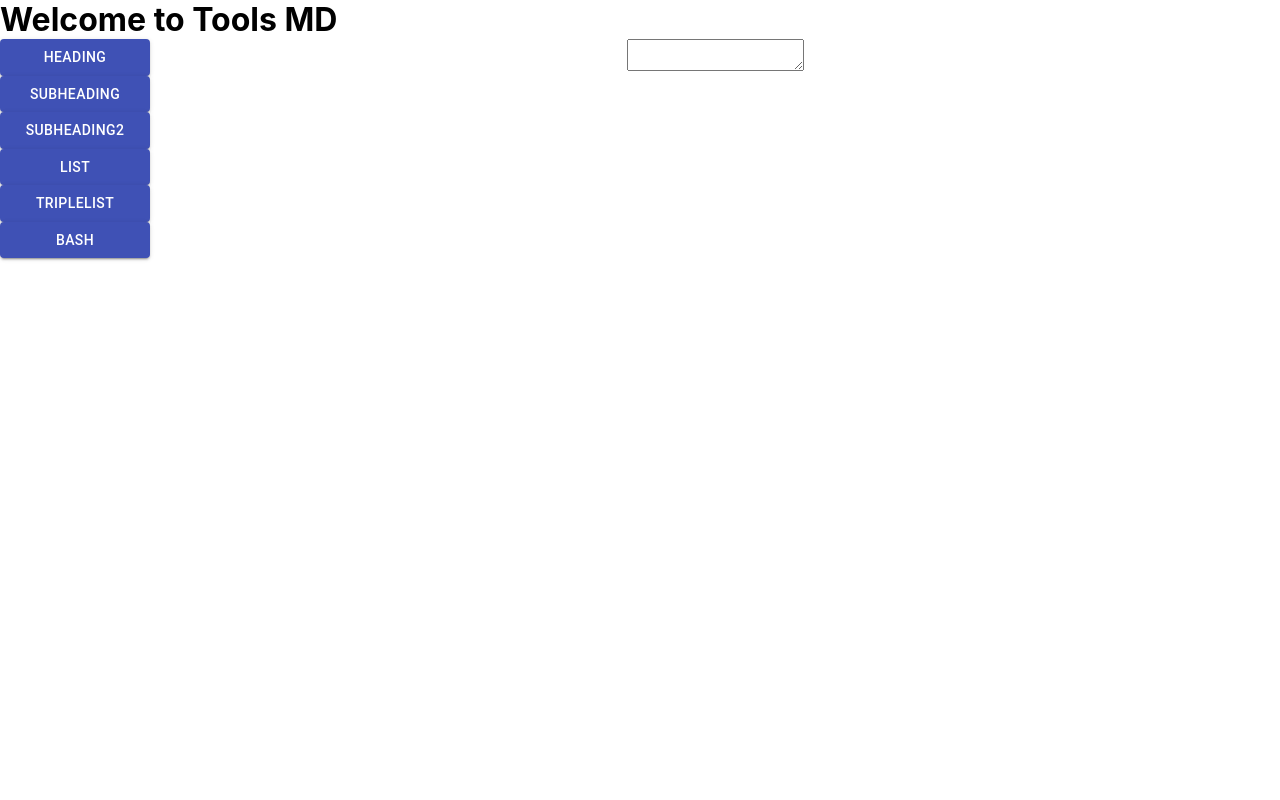
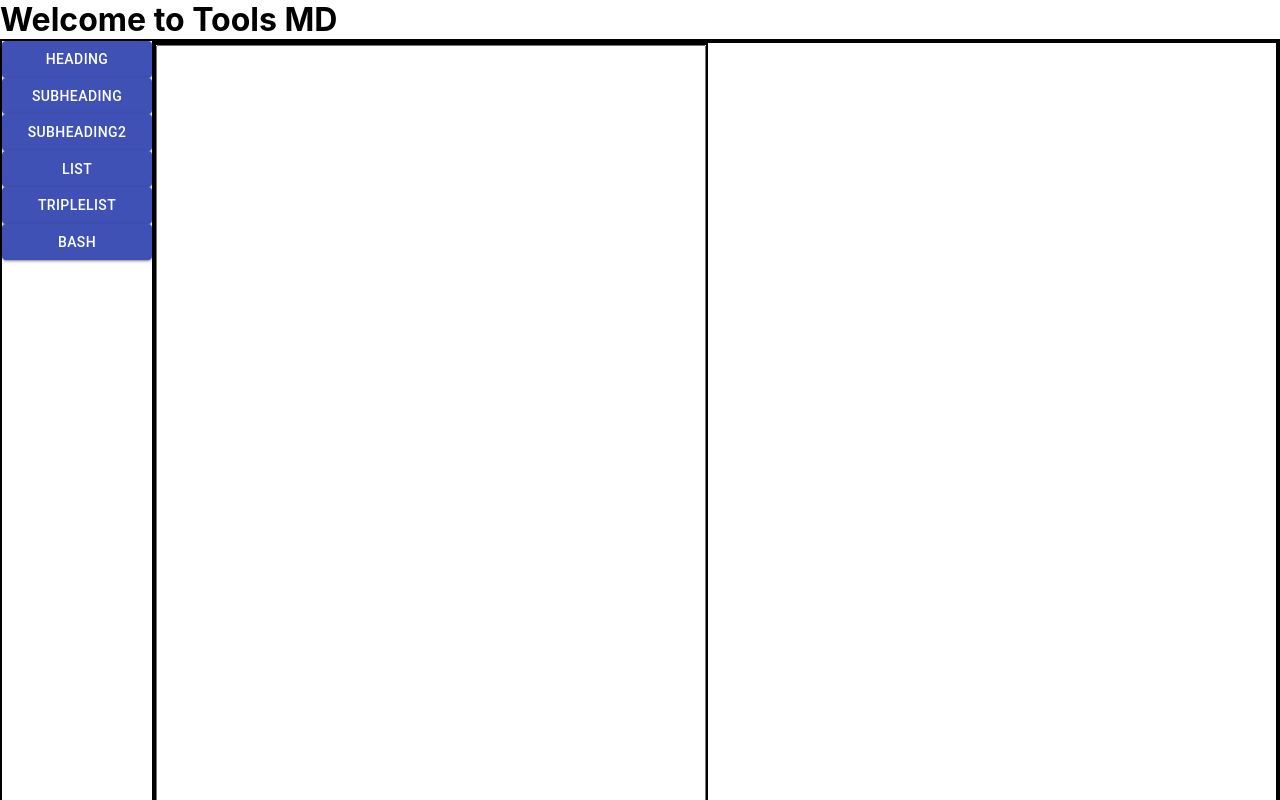
Before and after one commit to adjacentdata/Markdown_Editor, a React (Create React App) app: page / in a window 1280 px wide. Shown: the top 800 px of the page. Built offline with nearby package versions, Linux system fonts and the light colour scheme.

Commit message:
add Markdown Viewer CSS

```diff
--- a/src/App.css
+++ b/src/App.css
@@ -6,17 +6,13 @@
 
 .wrapper{
   display: grid;
-  grid-template-columns: minmax(0px, auto);
-  grid-template-areas: "toolbar markdown";
+  grid-template-columns: auto 1fr;
+  gap: 0px;
+  border: 2px solid black;
 }
 
 .tools{
-  grid-area: toolbar;
   display: flex;
   flex-direction: column;
-  width: 150px;
+  width: 150px
 }
-
-.viewer{
-  grid-area: markdown;
-}
--- /dev/null
+++ b/src/components/MarkdownViewer.css
@@ -0,0 +1,17 @@
+.md-components{
+    display:grid;
+    grid-template-columns: 1fr 1fr;
+    grid-gap:15px;
+    min-height: 100vh;
+    border: black 2px solid;
+}
+
+.text-screen{
+    border: black 2px solid;
+}
+
+.text-screen textarea{
+    width: 100%;
+    height: 150vh;
+    min-width: 200px;
+}
--- a/src/components/MarkdownViewer.js
+++ b/src/components/MarkdownViewer.js
@@ -1,5 +1,6 @@
 import React, { useEffect, useState } from 'react';
 import ReactMarkdown from 'react-markdown'
+import "../components/MarkdownViewer.css"
 
 function MarkdownViewer({addedText}){
     const[md, setMd] = useState("")
@@ -13,14 +14,13 @@ function MarkdownViewer({addedText}){
 
     },[addedText])
     return(
-        <div>
-            <div>
+        <div className="md-components">
+            <div className="text-screen">
                 <textarea value={md} onChange={handleMd}></textarea>
             </div>
-            <div>
+            <div className="viewer">
                 <ReactMarkdown children={md}/>
             </div>
-
         </div>
     )
 }
```
